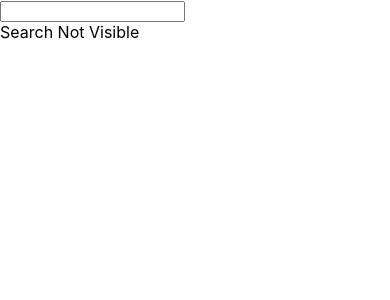
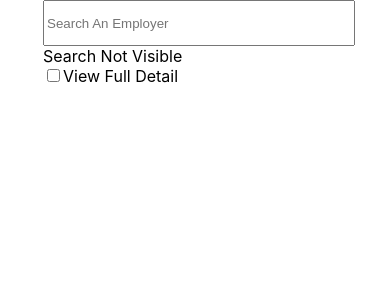
Before and after one commit to saishivah/E-VerifyUI, a React (Create React App) app: page / in a window 390 px wide. Shown: the top 300 px of the page. Built offline with nearby package versions, Linux system fonts and the light colour scheme.

Commit message:
version 0

```diff
--- a/src/App.css
+++ b/src/App.css
@@ -1,38 +1,24 @@
-.App {
-  text-align: center;
+.appContent{
+
+  margin: 0 auto;
+  max-width: 987px;
 }
 
-.App-logo {
-  height: 40vmin;
-  pointer-events: none;
+@media screen and (max-width: 480px) {
+
+  .appContent{
+    max-width: 480px;
+    margin: 0 5px;
+  }
+
 }
 
-@media (prefers-reduced-motion: no-preference) {
-  .App-logo {
-    animation: App-logo-spin infinite 20s linear;
-  }
+.searchByName{
+  width: 100%;
+  height: 3em;
+
 }
 
-.App-header {
-  background-color: #282c34;
-  min-height: 100vh;
-  display: flex;
-  flex-direction: column;
-  align-items: center;
-  justify-content: center;
-  font-size: calc(10px + 2vmin);
-  color: white;
+.SearchUI{
+  margin: 0 10%;
 }
-
-.App-link {
-  color: #61dafb;
-}
-
-@keyframes App-logo-spin {
-  from {
-    transform: rotate(0deg);
-  }
-  to {
-    transform: rotate(360deg);
-  }
-}
--- a/src/App.js
+++ b/src/App.js
@@ -1,4 +1,4 @@
-import React, { useState } from 'react';
+import React, { useEffect, useState } from 'react';
 import logo from './logo.svg';
 import './App.css';
 import SearchByName from './Components/search/SearchByName';
@@ -6,9 +6,16 @@ import SearchByName from './Components/search/SearchByName';
 function App() {
   const [employerName, setEmployerName] = useState('');
   const [searchVisible, setSearchVisible] = useState(false);
+  const [showDetails,setShowDetails] = useState(false);
+
+  const ShowDetailsHandler = (e)=>{
+      // intiallize set to false
+    setShowDetails(!showDetails)
+
+  }
 
   const inputHandler = (e) => {
-    if(e.target.value!=='' && e.target.value.length>=2 ){
+    if(e.target.value!=='' && e.target.value.length>2 ){
     setEmployerName(e.target.value);
 
     console.log(employerName);
@@ -23,11 +30,13 @@ function App() {
   };
 
   return (
-    <div>
-      <input type="text" onKeyUp={inputHandler} />
+    <div className='appContent'>
+    <div className='SearchUI'>
+      <input className='searchByName' type="text" placeholder='Search An Employer' onKeyUp={inputHandler} />
       <div className="search-state">{searchVisible ? 'Search Visible' : 'Search Not Visible'}</div>
-
-      {searchVisible && <SearchByName name={employerName} />}
+      <input type="checkbox" onChange={ShowDetailsHandler}/>View Full Detail
+      {searchVisible && <SearchByName name={employerName} showDetails={showDetails}/>}
+      </div>
     </div>
   );
 }
--- a/src/Components/search/SearchByName.js
+++ b/src/Components/search/SearchByName.js
@@ -4,6 +4,8 @@ import ALLDATA from './../../data/USA-E-verifed-employers.json';
 const SearchByName = (props) => {
   console.log("searching");
   console.log(props.name);
+  console.log(props.showDetails)
+  const ShowDetails = props.showDetails;
 
   const result = ALLDATA.filter((Employer) => {
     // Perform case-insensitive partial match
@@ -19,17 +21,18 @@ const SearchByName = (props) => {
 
     return (
       <div>
-        <h2>Matching Employers:</h2>
+        <h2>Matching Employers: {result.length}</h2>
         {result.map((employer, index) => (
           <div key={index}>
-            <h3>Employer {index + 1}:</h3>
-            <ul>
+            <h3>{index + 1}:{employer.Employer}</h3>
+           {ShowDetails && <ul>
               {Object.entries(employer).map(([key, value]) => (
                 <li key={key}>
                   <strong>{key}:</strong> {value}
                 </li>
               ))}
-            </ul>
+
+            </ul>}
           </div>
         ))}
       </div>
```
Also changed, not shown: src/index.css (+8 -0 lines).
